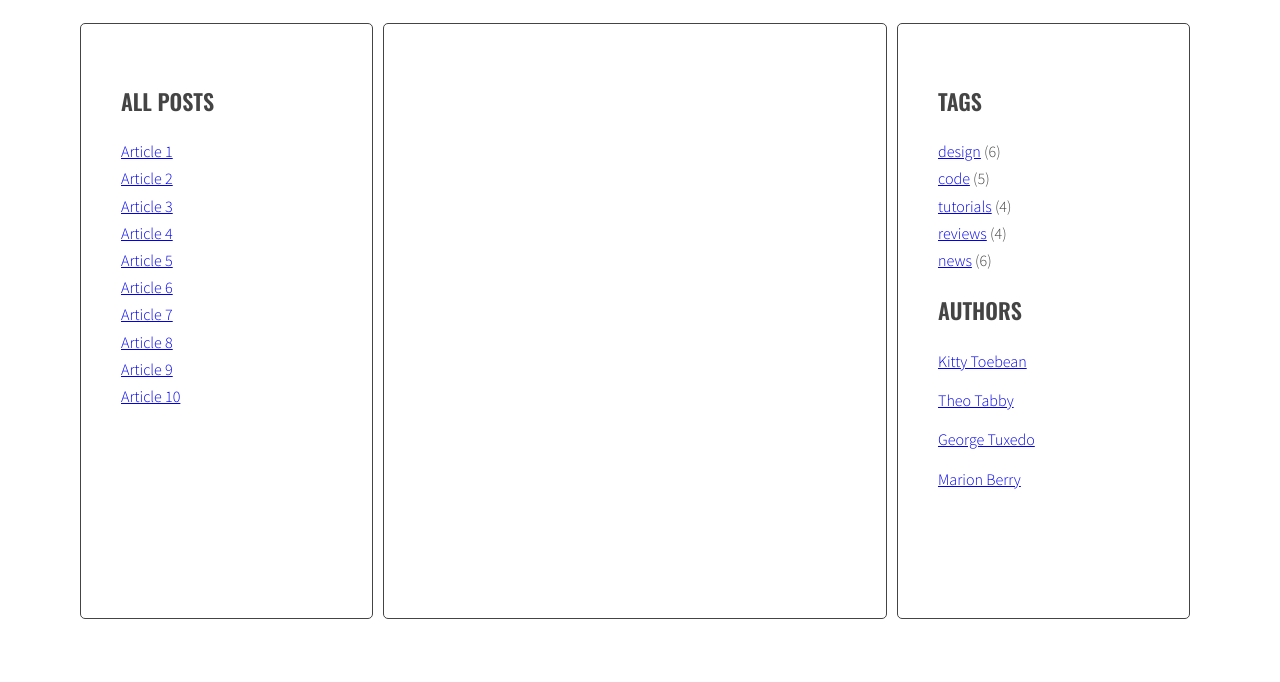
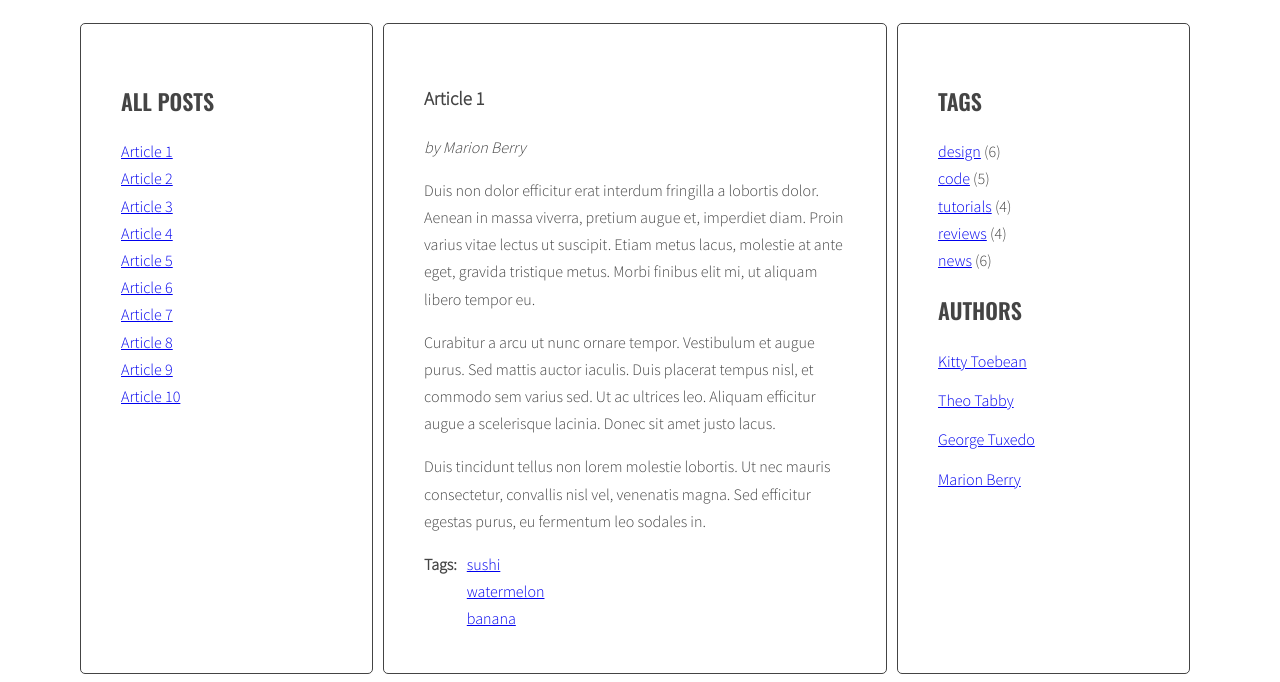
Before and after one commit to mberdys/javascript-blog, a website: page index.html in a window 1280 px wide. Shown: the part 220-902 px from the top of the page. Before the commit the page ends 847 px from the top, so only its background shows below. Drawn offline with nearby package versions, Linux system fonts and the light colour scheme.

Commit message:
Remove animation on article in css, Add new function generateTags to js

```diff
--- a/js/script.js
+++ b/js/script.js
@@ -83,29 +83,39 @@ generateTitleLinks();
 
 
 function generateTags() {
+  console.log('Tag was generated!');
   /* find all articles */
-
+  const articles = document.querySelectorAll(optArticleSelector);
+  console.log(articles);
   /* START LOOP: for every article: */
-
+  for (let article of articles) {
     /* find tags wrapper */
-
+    const tagsWrapper = article.querySelector(optArticleTagsSelector);
+    console.log(tagsWrapper);
     /* make html variable with empty string */
-
+    let html = '';
     /* get tags from data-tags attribute */
-
+    const articleTags = article.getAttribute('data-tags');
+    console.log(articleTags);
     /* split tags into array */
-
+    const articleTagsArray = articleTags.split(' ');
+    console.log(articleTagsArray);
     /* START LOOP: for each tag */
-
+    for (let tag of articleTagsArray) {
+      console.log(tag);
       /* generate HTML of the link */
-
+      const linkHTML = '<li><a href="#' + tag + '">' + tag + '</li><br>';
+      console.log(linkHTML);
       /* add generated code to html variable */
-
+      html = html + linkHTML;
+      console.log(html);
     /* END LOOP: for each tag */
-
+    }
     /* insert HTML of all the links into the tags wrapper */
-
+    tagsWrapper.innerHTML = html;
+    console.log(tagsWrapper);
   /* END LOOP: for every article: */
+  }
 }
 
 generateTags();
--- a/sass/style.scss
+++ b/sass/style.scss
@@ -104,8 +104,6 @@ body {
 
 .post {
   display: none;
-  opacity: 0;
-  transition: all 1s;
   &.active {
     display: block;
     }
```
Also changed, not shown: css/style.css, 1 other file.
